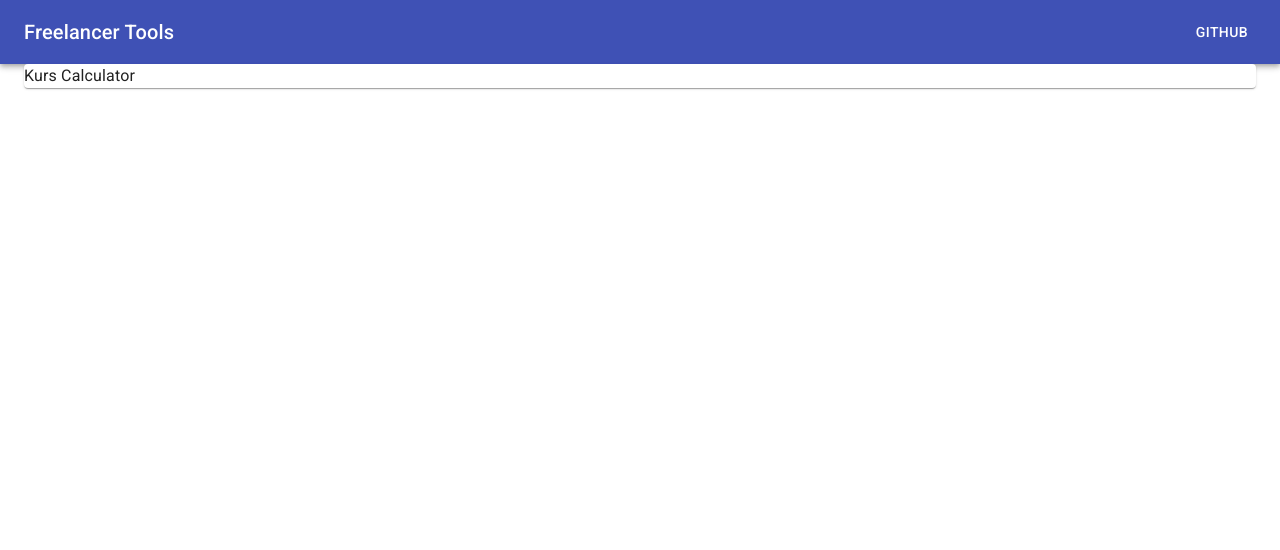
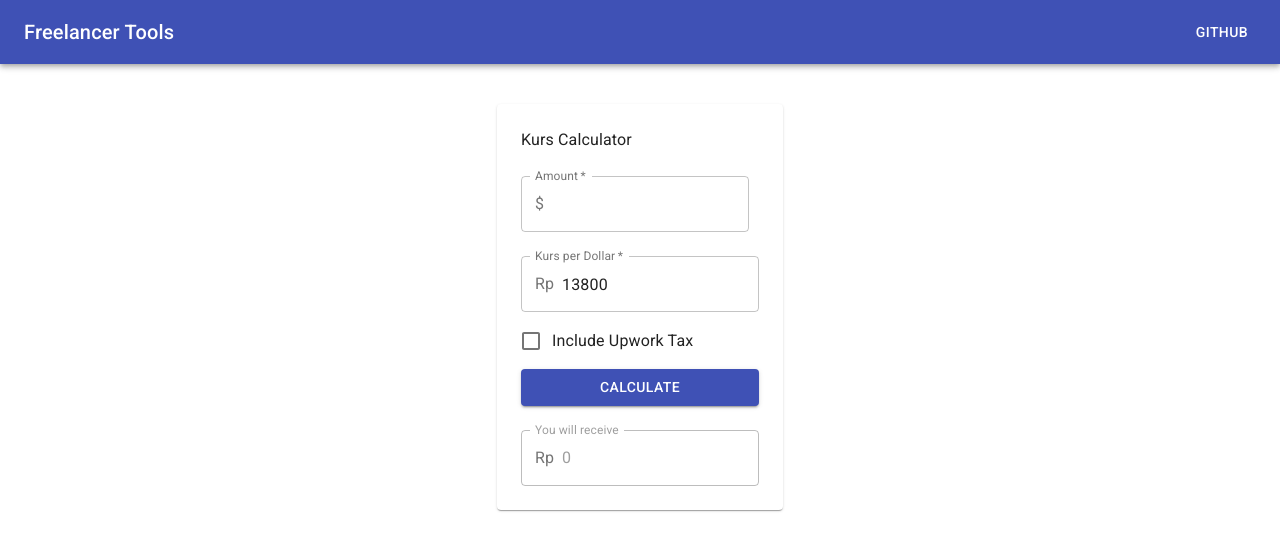
Before and after one commit to RaihanStark/freelancer_tools, a React (Create React App) app: page / in a window 1280 px wide. Shown: the top 550 px of the page. Built offline with nearby package versions, Linux system fonts and the light colour scheme.

Commit message:
add kurs calculator

```diff
--- a/src/containers/KursConverter/KursConverter.jsx
+++ b/src/containers/KursConverter/KursConverter.jsx
@@ -1,12 +1,135 @@
 import React, { Component } from "react";
-import { Container, Paper, Typography } from "@material-ui/core";
+import {
+  Container,
+  Paper,
+  Typography,
+  Grid,
+  TextField,
+  InputAdornment,
+  FormControlLabel,
+  Checkbox,
+  Button,
+} from "@material-ui/core";
+
 class KursConverter extends Component {
+  state = {
+    amount: 0,
+    kurs: 13800,
+    receive: 0,
+    includeTax: false,
+  };
+
+  includeTaxHandler = () => {
+    this.setState({ includeTax: !this.state.includeTax });
+  };
+
+  handleChange = (props) => (e) => {
+    this.setState({ [props]: parseInt(e.target.value) });
+  };
+
+  calculateHandler = () => {
+    let amount = this.state.amount;
+
+    if (this.state.includeTax) {
+      amount -= 0.99;
+    }
+
+    console.log(amount);
+
+    const total = amount * this.state.kurs;
+
+    console.log(total);
+    this.setState({ receive: total });
+  };
   render() {
     return (
       <Container>
-        <Paper>
-          <Typography>Kurs Calculator</Typography>
-        </Paper>
+        <Grid
+          container
+          direction="row"
+          justify="center"
+          alignItems="center"
+          style={{ marginTop: "2.5em" }}
+        >
+          <Paper style={{ padding: "1.5em" }}>
+            <Typography style={{ paddingBottom: "1.5em" }}>
+              Kurs Calculator
+            </Typography>
+            <div>
+              <TextField
+                id="amount"
+                label="Amount"
+                variant="outlined"
+                onChange={this.handleChange("amount")}
+                error={isNaN(this.state.amount)}
+                InputProps={{
+                  startAdornment: (
+                    <InputAdornment position="start">$</InputAdornment>
+                  ),
+                }}
+                required
+              />
+            </div>
+
+            <div style={{ marginTop: "1.5em" }}>
+              <TextField
+                id="kurs"
+                label="Kurs per Dollar"
+                variant="outlined"
+                onChange={this.handleChange("kurs")}
+                error={isNaN(this.state.kurs)}
+                value={this.state.kurs}
+                InputProps={{
+                  startAdornment: (
+                    <InputAdornment position="start">Rp</InputAdornment>
+                  ),
+                }}
+                required
+              />
+            </div>
+
+            <div style={{ marginTop: ".5em" }}>
+              <FormControlLabel
+                control={
+                  <Checkbox
+                    checked={this.state.includeTax}
+                    onChange={this.includeTaxHandler}
+                    name="includeTax"
+                    color="primary"
+                  />
+                }
+                label="Include Upwork Tax"
+              />
+            </div>
+
+            <Button
+              variant="contained"
+              color="primary"
+              style={{ width: "100%", marginTop: ".5em" }}
+              disabled={isNaN(this.state.amount) || isNaN(this.state.kurs)}
+              onClick={this.calculateHandler}
+            >
+              Calculate
+            </Button>
+            {isNaN(this.state.kurs) && isNaN(this.state.kurs)}
+
+            <div style={{ marginTop: "1.5em" }}>
+              <TextField
+                id="receive"
+                label="You will receive"
+                disabled
+                variant="outlined"
+                value={this.state.receive}
+                error={isNaN(this.state.kurs)}
+                InputProps={{
+                  startAdornment: (
+                    <InputAdornment position="start">Rp</InputAdornment>
+                  ),
+                }}
+              />
+            </div>
+          </Paper>
+        </Grid>
       </Container>
     );
   }
--- /dev/null
+++ b/src/containers/KursConverter/KursConverter.module.css
@@ -0,0 +1,2 @@
+.KursContainer {
+}
```
